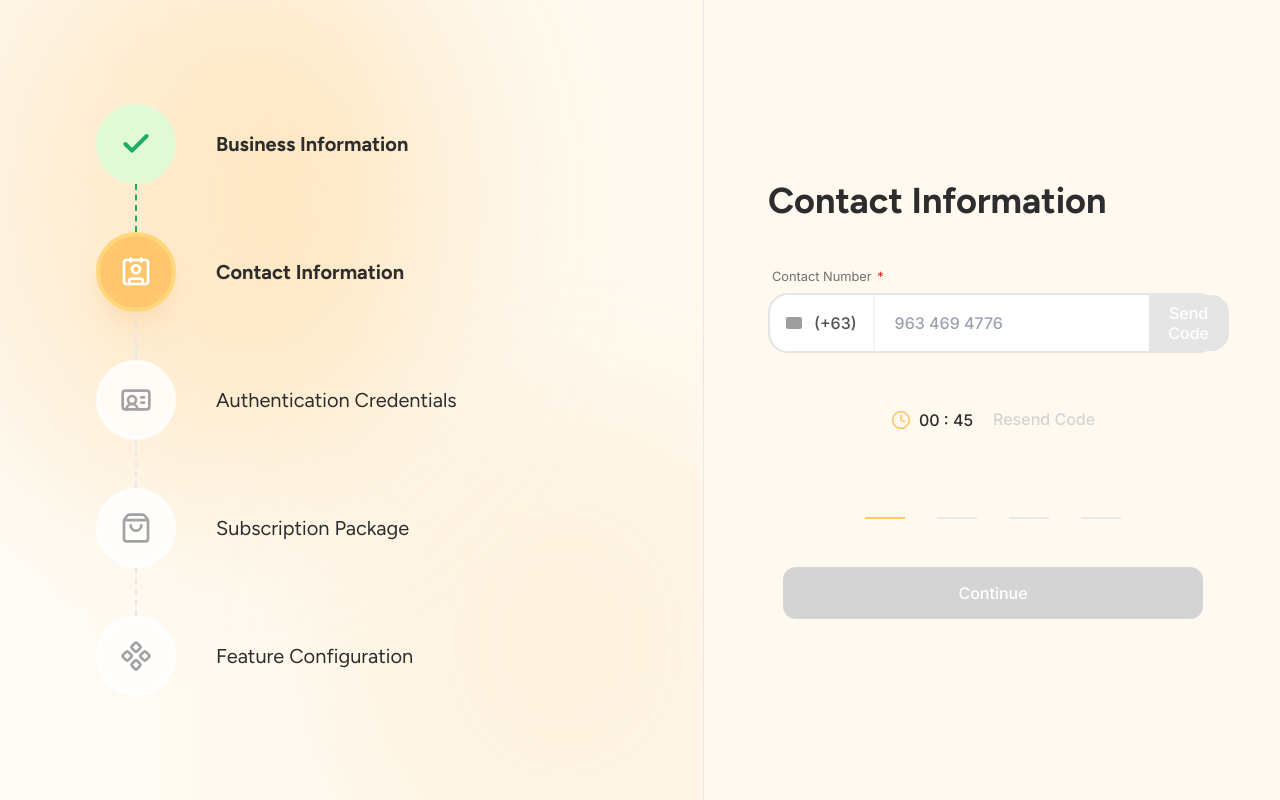
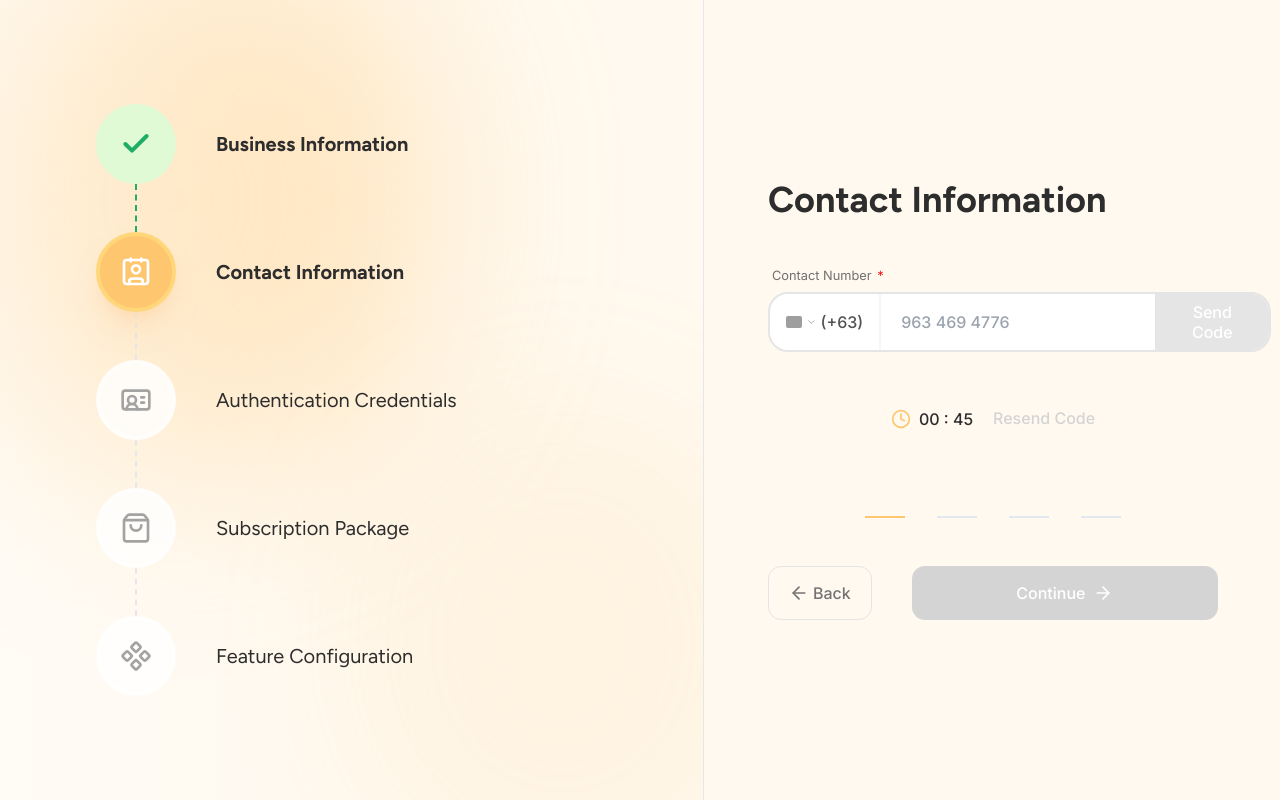
Before and after one commit to ShanRaboy11/Qios, a Next.js app: page /1/dashboard/onboarding in a window 1280 px wide. Both pictures are taken after a click on the button "Continue". Shown: the top 800 px of the page. Built offline with nearby package versions, Linux system fonts and the light colour scheme; grey boxes are pictures that could not be loaded.

Commit message:
fix: add back button - Eupinado

```diff
--- a/package.json
+++ b/package.json
@@ -11,7 +11,7 @@
   "dependencies": {
     "@gsap/react": "^2.1.2",
     "@supabase/ssr": "^0.10.2",
-    "@supabase/supabase-js": "^2.49.4",
+    "@supabase/supabase-js": "^2.104.1",
     "clsx": "^2.1.1",
     "framer-motion": "^12.38.0",
     "gsap": "^3.15.0",
--- a/src/app/(tenant)/[id]/dashboard/onboarding/components/ContactInformation.tsx
+++ b/src/app/(tenant)/[id]/dashboard/onboarding/components/ContactInformation.tsx
@@ -1,14 +1,22 @@
 "use client";
 
 import React, { useState, useRef, useEffect } from "react";
-import { Clock, ChevronDown, Search } from "lucide-react";
+import { Clock, ChevronDown, Search, ChevronLeft, ArrowRight, ArrowLeft } from "lucide-react";
 import { Button } from "@/components/atoms/Button";
 import { cn } from "@/lib/utils";
 import { Required } from "./BusinessInformation";
 
 interface ContactInformationProps {
   onNext: () => void;
+  onBack: () => void;
 }
+
+// Country code data
+const countries = [
+  { name: "Philippines", code: "ph", dial: "+63" },
+  { name: "United States", code: "us", dial: "+1" },
+  { name: "Singapore", code: "sg", dial: "+65" },
+];
 
 function CountryCodeSelect({ onSelect }: { onSelect: (dial: string) => void }) {
   const [isOpen, setIsOpen] = useState(false);
@@ -80,13 +88,7 @@ function CountryCodeSelect({ onSelect }: { onSelect: (dial: string) => void }) {
   );
 }
 
-const countries = [
-  { name: "Philippines", code: "ph", dial: "+63" },
-  { name: "United States", code: "us", dial: "+1" },
-  { name: "Singapore", code: "sg", dial: "+65" },
-];
-
-export function ContactInformation({ onNext }: ContactInformationProps) {
+export function ContactInformation({ onNext, onBack }: ContactInformationProps) {
   const [phoneNumber, setPhoneNumber] = useState("");
   const [isFocused, setIsFocused] = useState(false);
   const [isTimerRunning, setIsTimerRunning] = useState(false);
@@ -106,10 +108,10 @@ export function ContactInformation({ onNext }: ContactInformationProps) {
   const isOtpComplete = otp.every(digit => digit !== "");
 
   return (
-    <div className="flex flex-col items-center w-full space-y-10 animate-in fade-in slide-in-from-right-8 duration-500">
+    <div className="flex flex-col items-start w-full space-y-10 animate-in fade-in slide-in-from-right-8 duration-500 ">
 
       {/* Phone Input Box */}
-      <div className="w-full max-w-[550px] space-y-2">
+      <div className="max-w-[550px] space-y-2">
         <label className="b4 ml-1 font-medium text-text-secondary text-left block">
           Contact Number <Required />
         </label>
@@ -133,6 +135,7 @@ export function ContactInformation({ onNext }: ContactInformationProps) {
           />
 
           <button
+            type="button"
             onClick={() => { if(isPhoneValid) { setTimeLeft(45); setIsTimerRunning(true); }}}
             disabled={!isPhoneValid}
             className={cn(
@@ -147,7 +150,7 @@ export function ContactInformation({ onNext }: ContactInformationProps) {
         </div>
       </div>
 
-      {/* Timer, OTP, and Button */}
+      {/* Timer and OTP */}
       <div className="flex flex-col items-center w-full max-w-[550px] space-y-12 pt-4">
         <div className="flex items-center gap-5">
           <div className="flex items-center gap-2 b2 font-bold text-text-primary text-xl">
@@ -155,6 +158,7 @@ export function ContactInformation({ onNext }: ContactInformationProps) {
             <span>00 : {timeLeft.toString().padStart(2, '0')}</span>
           </div>
           <button
+            type="button"
             onClick={() => { if (timeLeft === 0) { setTimeLeft(45); setIsTimerRunning(true); }}}
             className={cn(
               "b2 border-b-2 font-bold transition-all",
@@ -187,17 +191,31 @@ export function ContactInformation({ onNext }: ContactInformationProps) {
           ))}
         </div>
 
+        <div className="flex flex-row gap-10 w-full justify-center">
+          <Button
+            variant="ghost"
+            size="lg"
+            className="h-13 lg:h-13 px-5 b2 border-neutral-200 text-neutral-500 transition-all"
+            onClick={onBack}
+          >
+            <ArrowLeft className="w-5 h-5 mr-1" />
+            Back
+          </Button>
           <Button
             variant="primary"
             size="lg"
             className={cn(
-            "w-[420px] h-13 lg:h-13 b2 transition-all duration-500 shadow-none border-none max-w-[480px]",
-            isOtpComplete ? "bg-[var(--color-brand-secondary)] text-text-tertiary scale-[1.02]" : "bg-neutral-300 text-white cursor-not-allowed"
+              "flex-1 h-13 lg:h-13 b2 transition-all duration-500 shadow-none border-none max-w-[480px] font-bold text-lg",
+              isOtpComplete
+                ? "bg-[var(--color-brand-secondary)] text-text-tertiary scale-[1.02]"
+                : "bg-neutral-300 text-white cursor-not-allowed"
             )}
             onClick={() => isOtpComplete && onNext()}
           >
             Continue
+            <ArrowRight className="w-5 h-5 ml-2" />
           </Button>
+        </div>
       </div>
     </div>
   );
--- a/src/app/(tenant)/[id]/dashboard/onboarding/components/FeatureConfiguration.tsx
+++ b/src/app/(tenant)/[id]/dashboard/onboarding/components/FeatureConfiguration.tsx
@@ -4,6 +4,7 @@ import React, { useState } from "react";
 import { cn } from "@/lib/utils";
 import { Required } from "./BusinessInformation";
 import { Button } from "@/components/atoms/Button";
+import { ArrowLeft, ChevronLeft } from "lucide-react";
 
 const CustomLockedToggle = ({
   isOn,
@@ -47,9 +48,10 @@ const CustomLockedToggle = ({
 
 interface FeatureConfigProps {
   onFinish?: (data: any) => void;
+    onBack: () => void;
 }
 
-export function FeatureConfig({ onFinish }: FeatureConfigProps) {
+export function FeatureConfig({ onFinish, onBack }: FeatureConfigProps) {
   const [inventoryMode, setInventoryMode] = useState<"unit" | "measurement">("unit");
   const [generalFeatures, setGeneralFeatures] = useState({
     ai: true, inventory: false, analytics: true, notifications: false, customization: false,
@@ -139,7 +141,16 @@ export function FeatureConfig({ onFinish }: FeatureConfigProps) {
       </div>
 
       {/* Finalize Button */}
-      <div className="flex pt-4">
+      <div className="flex flex-row gap-10 pt-4">
+        <Button
+          variant="ghost"
+          size="lg"
+          className="h-13 lg:h-13 px-5 b2 border-neutral-200 text-neutral-500"
+          onClick={onBack}
+        >
+          <ArrowLeft className="w-5 h-5 mr-1" />
+          Back
+        </Button>
         <Button
           variant="primary"
           size="lg"
--- a/src/app/(tenant)/[id]/dashboard/onboarding/components/SubscriptionPackage.tsx
+++ b/src/app/(tenant)/[id]/dashboard/onboarding/components/SubscriptionPackage.tsx
@@ -1,7 +1,7 @@
 "use client";
 
 import React, { useState } from "react";
-import { Check, Crown, Zap, Rocket } from "lucide-react";
+import { Check, Crown, Zap, Rocket, ChevronLeft, ArrowLeft } from "lucide-react";
 import { cn } from "@/lib/utils";
 import { Badge, BadgeColor, BadgeVariant } from "@/components/atoms/Badge";
 import { Button } from "@/components/atoms/Button";
@@ -74,8 +74,7 @@ const packages: Package[] = [
   },
 ];
 
-export function SubscriptionPackage({ onNext }: { onNext: () => void }) {
-  const [selectedId, setSelectedId] = useState("starter");
+export function SubscriptionPackage({ onNext, onBack }: { onNext: () => void; onBack: () => void }) {  const [selectedId, setSelectedId] = useState("starter");
   const activePackage = packages.find((p) => p.id === selectedId) || packages[0];
 
   return (
@@ -190,11 +189,21 @@ export function SubscriptionPackage({ onNext }: { onNext: () => void }) {
       </div>
 
       {/* 3. SELECTION BUTTON */}
-      <div className="w-full max-w-[460px]">
+     <div className="w-full max-w-[460px] flex flex-row gap-10">
+        <Button
+          variant="ghost"
+          size="lg"
+          className="h-13 lg:h-13 px-5 b2 border-neutral-200 text-neutral-500 transition-all"
+          onClick={onBack}
+        >
+          <ArrowLeft className="w-5 h-5 mr-1" />
+          Back
+        </Button>
         <Button
           variant="primary"
+          shape="pill"
           size="lg"
-          className="w-full h-13 lg:h-13 b2 font-bold text-lg shadow-lg shadow-secondary transform transition-all active:scale-[0.98] bg-[var(--color-brand-secondary)] text-white"
+          className="flex-1 h-13 lg:h-13 b2 font-bold text-lg shadow-lg shadow-secondary bg-[var(--color-brand-secondary)] text-white"
           onClick={onNext}
         >
           Select {activePackage.name}
--- a/src/app/(tenant)/[id]/dashboard/onboarding/page.tsx
+++ b/src/app/(tenant)/[id]/dashboard/onboarding/page.tsx
@@ -1,6 +1,15 @@
 "use client";
 import React, { useState } from "react";
-import { FileText, Contact, ShoppingBag, Component, IdCard } from "lucide-react";
+import {
+  FileText,
+  Contact,
+  ShoppingBag,
+  Component,
+  IdCard,
+  ChevronLeft,
+  ArrowRight,
+  ArrowLeft
+} from "lucide-react";
 import { Button } from "@/components/atoms/Button";
 import { cn } from "@/lib/utils";
 
@@ -23,6 +32,7 @@ export default function OnboardingPage() {
   const [currentStep, setCurrentStep] = useState(1);
 
   const nextStep = () => setCurrentStep((prev) => Math.min(prev + 1, steps.length));
+  const prevStep = () => setCurrentStep((prev) => Math.max(prev - 1, 1));
 
   const handleFinalize = (data: any) => {
     console.log("Final Onboarding Data:", data);
@@ -31,19 +41,12 @@ export default function OnboardingPage() {
 
   return (
     <div className="flex flex-col lg:flex-row min-h-screen bg-[var(--color-bg-primary)]">
-
-      {/* Sidebar */}
       <OnboardingSidebar steps={steps} currentStep={currentStep} />
 
-      {/* Main Content Area */}
       <div className="flex-1 flex flex-col justify-center items-center lg:items-start px-6 py-10 md:px-16 lg:pl-[50%] xl:pl-[60%] lg:pr-24 min-h-screen">
-
-        {/* Header */}
         <div className="w-full mb-8 lg:mb-12 text-center lg:text-left">
           <h1 className="text-3xl md:text-4xl lg:h1 text-[var(--color-text-primary)] leading-tight lg:whitespace-nowrap">
-            {currentStep === 1
-              ? "Business Information"
-              : steps.find(s => s.id === currentStep)?.title}
+            {steps.find(s => s.id === currentStep)?.title}
           </h1>
         </div>
 
@@ -53,22 +56,37 @@ export default function OnboardingPage() {
         )}>
           <div className="min-h-fit">
             {currentStep === 1 && <BusinessInformation />}
-            {currentStep === 2 && <ContactInformation onNext={nextStep} />}
+
+            {currentStep === 2 && (
+              <ContactInformation onNext={nextStep} onBack={prevStep} />
+            )}
+
             {currentStep === 3 && <AuthCredentials />}
-            {currentStep === 4 && <SubscriptionPackage onNext={nextStep} />}
-            {currentStep === 5 && <FeatureConfig onFinish={handleFinalize} />}
+            {currentStep === 4 && <SubscriptionPackage onNext={nextStep} onBack={prevStep} />}
+            {currentStep === 5 && <FeatureConfig onFinish={handleFinalize} onBack={prevStep} />}
           </div>
 
-          {/* Navigation Button for Steps 1 & 3 */}
-          {currentStep !== 2 && currentStep !== 4 && currentStep !== 5 && (
-            <div className="flex mt-12 lg:mt-20">
+          {(currentStep === 1 || currentStep === 3) && (
+            <div className="flex flex-row gap-10 mt-12 lg:mt-20">
+              {currentStep === 3 && (
+                <Button
+                  variant="outline"
+                  size="lg"
+                  className="h-13 lg:h-13 px-8 b2 border-neutral-200 text-neutral-500 hover:bg- transition-all"
+                  onClick={prevStep}
+                >
+                  <ArrowLeft className="w-5 h-5 mr-1" />
+                  Back
+                </Button>
+              )}
               <Button
                 variant="primary"
                 size="lg"
-                className="h-13 lg:h-13 flex-1 b2 font-bold text-lg shadow-xl shadow-orange-200/50 text-[var(--color-text-tertiary)] transition-all duration-300"
+                className="h-13 lg:h-13 flex-1 b2 font-bold text-lg shadow-xl shadow-orange-200/50 text-[var(--color-text-tertiary)]"
                 onClick={nextStep}
               >
                 Continue
+                <ArrowRight className="w-5 h-5 ml-2" />
               </Button>
             </div>
           )}
```
Also changed, not shown: 1 other file (tests, documents, lock files or other folders). Lines whose indentation alone changed are shown as unchanged.
